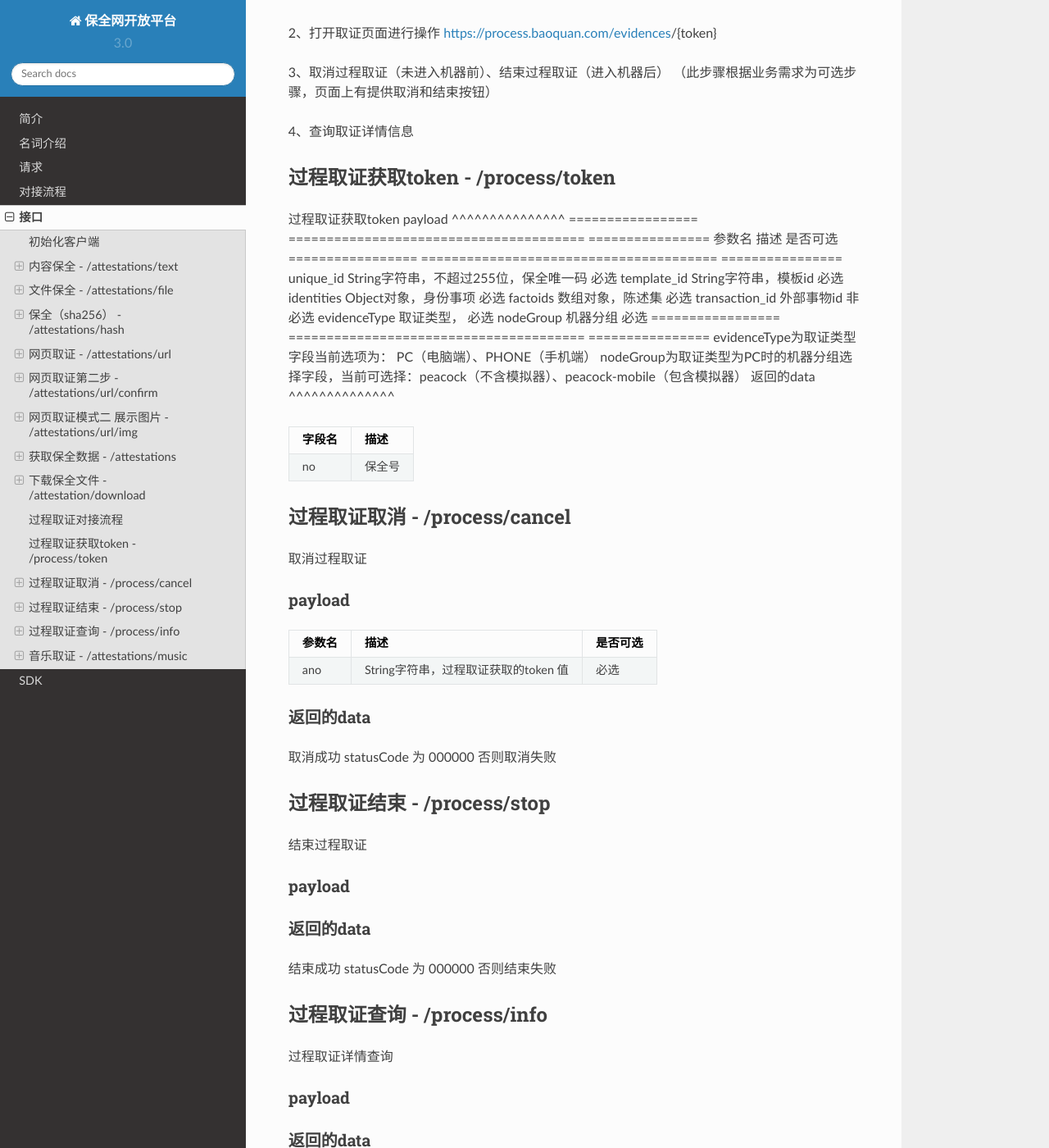
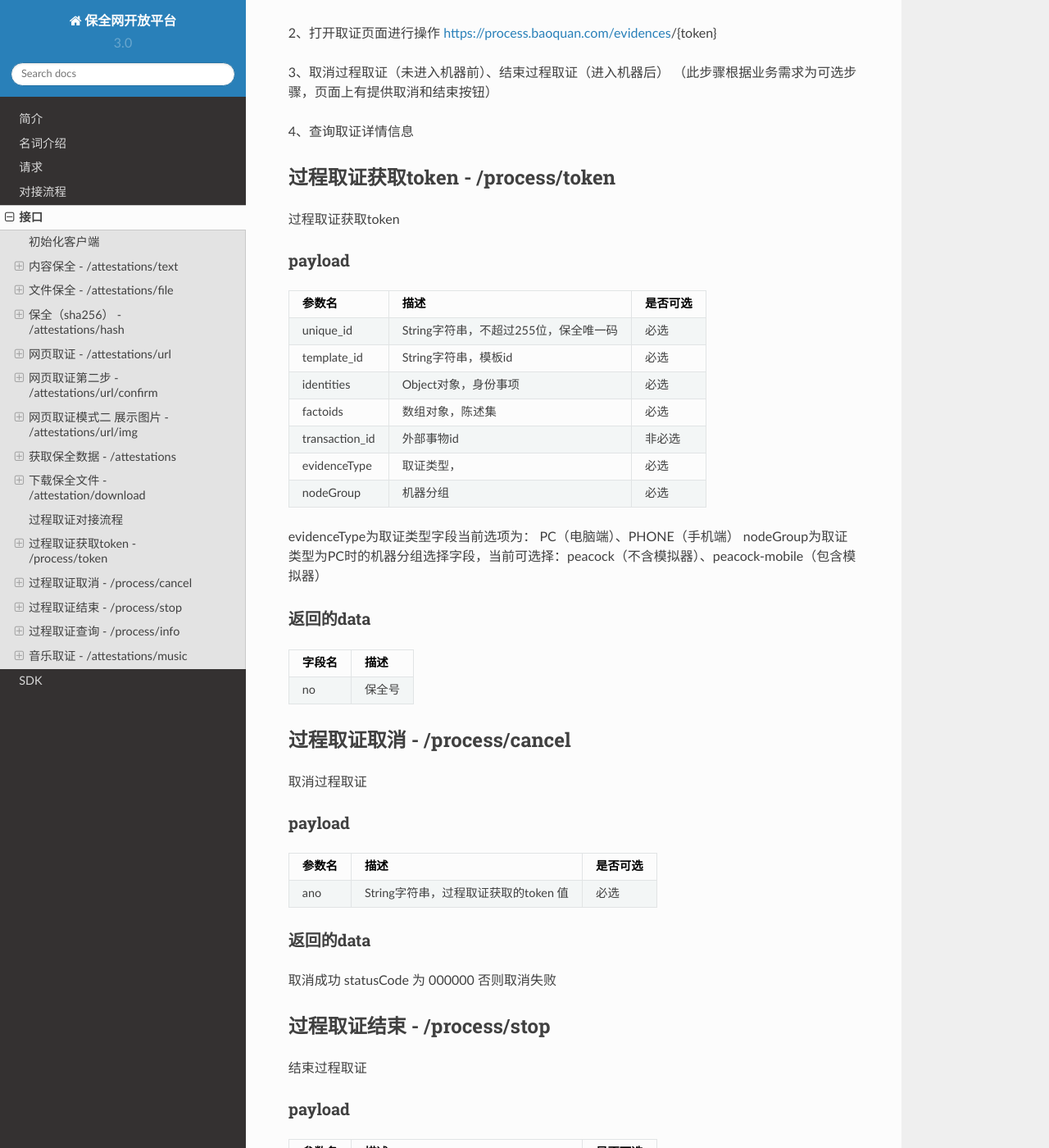
Before and after one commit to baoquan-hq/peacock-doc, a Sphinx documentation site: the page built from docs/api.rst, in a window 1280 px wide and 1400 px high, scrolled down 5400 px. Shown: the whole window at 82% size. Built offline with Sphinx 7.4.7 and the Read the Docs theme 2.0.0, drawn with Linux system fonts in a browser that asks for light colours; some of the changed text lies outside the part shown.

Commit message:
显示问题

```diff
--- a/docs/api.rst
+++ b/docs/api.rst
@@ -259,6 +259,7 @@ ano                String字符串，保全号               必选
 -------------------------------
 
 过程取证获取token
+
 payload
 ^^^^^^^^^^^^^^^
 =================  ======================================= ================
@@ -267,20 +268,21 @@ payload
 unique_id           String字符串，不超过255位，保全唯一码          必选
 template_id         String字符串，模板id                       必选
 identities          Object对象，身份事项                        必选
-factoids            数组对象，陈述集                           必选
-transaction_id      外部事物id                               非必选
-evidenceType        取证类型，                                必选
-nodeGroup           机器分组                                  必选
+factoids            数组对象，陈述集                            必选
+transaction_id      外部事物id                                非必选
+evidenceType        取证类型，                                 必选
+nodeGroup           机器分组                                   必选
 =================  ======================================= ================
 evidenceType为取证类型字段当前选项为： PC（电脑端）、PHONE（手机端）
 nodeGroup为取证类型为PC时的机器分组选择字段，当前可选择：peacock（不含模拟器）、peacock-mobile（包含模拟器）
+
 返回的data
 ^^^^^^^^^^^^^^
 
 =================  ================================================================
 字段名 				描述
 =================  ================================================================
-no                 保全号
+no                   保全号
 =================  ================================================================
 
 过程取证取消  - /process/cancel
@@ -290,11 +292,11 @@ no                 保全号
 
 payload
 ^^^^^^^^^^^^^^^
-=================  ======================================= ================
+=================  ============================================ ================
 参数名 				描述                             是否可选
-=================  ======================================= ================
-ano                String字符串，过程取证获取的token 值            必选
-=================  ======================================= ================
+=================  ============================================ ================
+ano                   String字符串，过程取证获取的token 值            必选
+=================  ============================================ ================
 
 返回的data
 ^^^^^^^^^^^^^^
@@ -308,11 +310,11 @@ ano                String字符串，过程取证获取的token 值
 
 payload
 ^^^^^^^^^^^^^^^
-=================  ======================================= ================
+=================  ============================================ ================
 参数名 				描述                             是否可选
-=================  ======================================= ================
-ano           String字符串，过程取证获取的token 值         必选
-=================  ======================================= ================
+=================  ============================================ ================
+ano                   String字符串，过程取证获取的token 值         必选
+=================  ============================================ ================
 
 返回的data
 ^^^^^^^^^^^^^^
@@ -326,33 +328,33 @@ ano           String字符串，过程取证获取的token 值         必选
 
 payload
 ^^^^^^^^^^^^^^^
-=================  ======================================= ================
+=================  ============================================ ================
 参数名 				描述                             是否可选
-=================  ======================================= ================
-ano           String字符串，过程取证获取的token 值         必选
-=================  ======================================= ================
+=================  ============================================ ================
+ano                    String字符串，过程取证获取的token 值           必选
+=================  ============================================ ================
 
 返回的data
 ^^^^^^^^^^^^^^
 
-=================  ================================================================
+=======================  ================================================================
 字段名 				描述
-=================  ================================================================
-no                 保全号
-status                 状态
-start_time                 开始取证时间
-end_time                 结束取证时间
-video_duration                 视频时长
-video_url                 视频路径
+=======================  ================================================================
+no                      保全号
+status                  状态
+start_time              开始取证时间
+end_time                结束取证时间
+video_duration           视频时长
+video_url                视频路径
 videoSha256                 视频sha256
 videoSm3                 视频sm3
 videoSize                 视频大小
-zip_sm3                 压缩包sm3
+zip_sm3                  压缩包sm3
 zip_sha256                 压缩包sha256
 blockchain_hash                 链上hash值
-zipTempUrl                 压缩包临时访问路径
+zipTempUrl                   压缩包临时访问路径
 zipTempUrlExpiration                 压缩包临时访问路径过期时间
-=================  ================================================================
+=======================  ================================================================
 
 
 音乐取证 - /attestations/music
```
